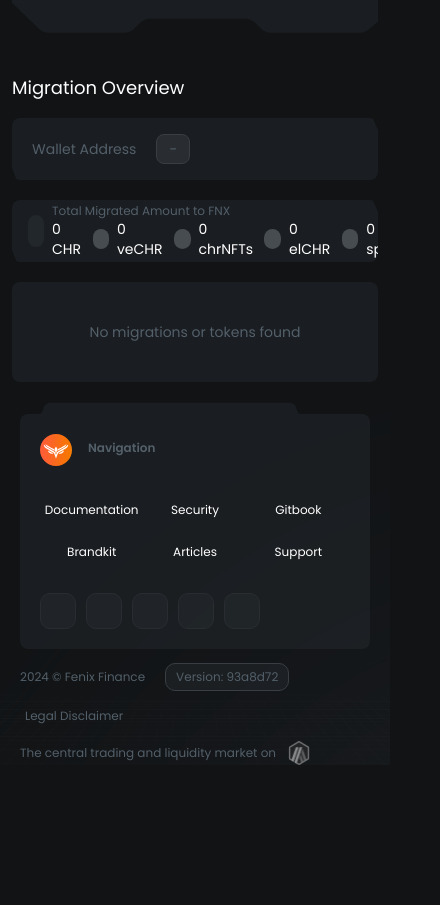
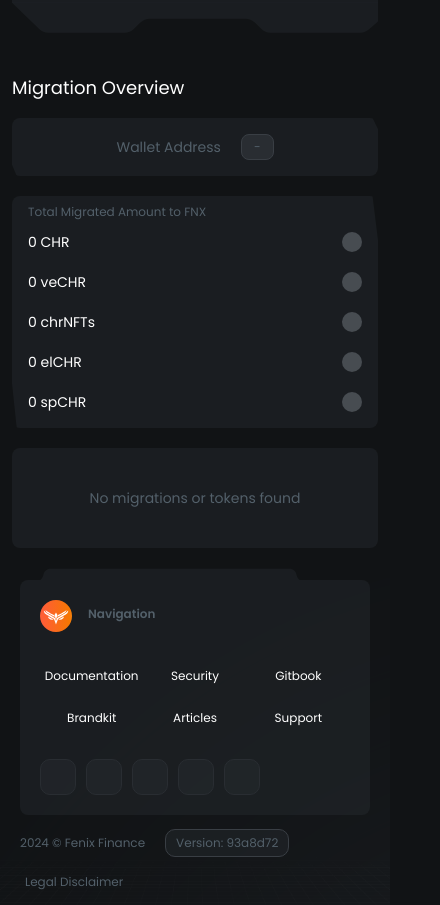
Before and after one commit to josesantanaweb/fenix, a Next.js app: page /claim in a window 390 px wide. Shown: the part 1204-2109 px from the top of the page, 440 px wide, since content can reach past the window. Before the commit the page ends 1985 px from the top, so only its background shows below. Built offline with nearby package versions, Linux system fonts and the light colour scheme.

Commit message:
feat: address migration

```diff
--- a/components/Claim/AddressCheck.tsx
+++ b/components/Claim/AddressCheck.tsx
@@ -14,29 +14,37 @@
   const handlerMigrateCheck = () => setMigrateStatus('wrong')
 
   return (
-    <div className="flex items-center gap-4 md:w-2/3 px-5 py-4 box-large">
-      <div className="flex items-center gap-5">
+    <div className="flex items-center gap-4 md:w-2/3 px-5 py-4 box-large flex-col md:flex-row">
+      <div className="flex items-center gap-5 md:flex-row">
         <p className="text-sm text-shark-100">Wallet Address</p>
-        <span className="px-3 py-1 text-sm border rounded-lg text-shark-100 bg-shark-400 border-shark-300">
+        <span className="px-3 py-1 text-xs md:text-sm border rounded-lg text-center text-shark-100 bg-shark-400 border-shark-300 truncate max-w-[200px]">
           {isConnected ? '0x878dfbs83fabc3x97d3469743d4E7' : '-'}
         </span>
       </div>
       {!migrateStatus && isConnected && (
-        <Button className="!py-2" onClick={handlerMigrateCheck}>
+        <Button className="!py-2 w-full md:w-auto" onClick={handlerMigrateCheck}>
           Check
         </Button>
       )}
       {migrateStatus === 'success' && (
         <div className="flex items-center gap-3">
-          <Button variant="tertiary" className="!py-2 !text-green-500 hover:!text-white" onClick={handlerMigrateCheck}>
+          <Button
+            variant="tertiary"
+            className="!py-2 !text-green-500 hover:!text-white w-[90%] md:w-auto"
+            onClick={handlerMigrateCheck}
+          >
             Check
           </Button>
           <span className="icon-check text-2xl text-green-500"></span>
         </div>
       )}
       {migrateStatus === 'wrong' && (
-        <div className="flex items-center gap-3">
-          <Button variant="tertiary" className="!py-2 !text-red-500 hover:!text-white" onClick={handlerMigrateCheck}>
+        <div className="flex items-center gap-3 w-full md:w-auto">
+          <Button
+            variant="tertiary"
+            className="!py-2 !text-red-500 hover:!text-white w-[90%] md:w-auto"
+            onClick={handlerMigrateCheck}
+          >
             Check
           </Button>
           <span className="icon-x-circle text-2xl text-red-500"></span>
--- a/components/Claim/TotalMigrated.tsx
+++ b/components/Claim/TotalMigrated.tsx
@@ -6,32 +6,32 @@
     const isConnected = useStore((state) => state.isConnected)
 
   return (
-    <div className="relative flex items-center md:w-1/3 h-[62px] px-4 py-2 rounded-lg box-large gap-2">
-      <div className="flex items-center justify-center w-8 h-8 p-2 rounded-lg bg-shark-400 bg-opacity-60">
+    <div className="relative flex items-center md:w-1/3 md:h-[62px] px-4 py-2 rounded-lg box-large gap-2">
+      <div className="hidden md:flex items-center justify-center w-8 h-8 p-2 rounded-lg bg-shark-400 bg-opacity-60">
         <span
           className={`inline-block text-xl text-transparent bg-gradient-to-r from-outrageous-orange-500 to-festival-500 bg-clip-text icon-compass`}
         ></span>
       </div>
       <div className="">
-        <p className="text-xs text-shark-100">Total Migrated Amount to FNX</p>
-        <div className="flex items-center gap-2">
-          <div className="flex items-center gap-2">
+        <p className="text-xs text-shark-100 mb-3 md:mb-0">Total Migrated Amount to FNX</p>
+        <div className="flex items-center gap-3 md:gap-2 flex-wrap md:flex-nowrap">
+          <div className="flex items-center gap-2 w-full md:w-auto mb-2 md:mb-0 justify-between md:justify-start">
             <h3 className="text-sm text-white">0 CHR</h3>
             <span className="flex items-center justify-center w-5 h-5 text-xs text-white rounded-full icon-info bg-shark-200 hover:bg-outrageous-orange-500 cursor-pointer"></span>
           </div>
-          <div className="flex items-center gap-2">
+          <div className="flex items-center gap-2 w-full md:w-auto mb-2 md:mb-0 justify-between md:justify-start">
             <h3 className="text-sm text-white">0 veCHR </h3>
             <span className="flex items-center justify-center w-5 h-5 text-xs text-white rounded-full icon-info bg-shark-200 hover:bg-outrageous-orange-500 cursor-pointer"></span>
           </div>
-          <div className="flex items-center gap-2">
+          <div className="flex items-center gap-2 w-full md:w-auto mb-2 md:mb-0 justify-between md:justify-start">
             <h3 className="text-sm text-white">0 chrNFTs</h3>
             <span className="flex items-center justify-center w-5 h-5 text-xs text-white rounded-full icon-info bg-shark-200 hover:bg-outrageous-orange-500 cursor-pointer"></span>
           </div>
-          <div className="flex items-center gap-2">
+          <div className="flex items-center gap-2 w-full md:w-auto mb-2 md:mb-0 justify-between md:justify-start">
             <h3 className="text-sm text-white">0 elCHR</h3>
             <span className="flex items-center justify-center w-5 h-5 text-xs text-white rounded-full icon-info bg-shark-200 hover:bg-outrageous-orange-500 cursor-pointer"></span>
           </div>
-          <div className="flex items-center gap-2">
+          <div className="flex items-center gap-2 w-full md:w-auto mb-2 md:mb-0 justify-between md:justify-start">
             <h3 className="text-sm text-white">0 spCHR</h3>
             <span className="flex items-center justify-center w-5 h-5 text-xs text-white rounded-full icon-info bg-shark-200 hover:bg-outrageous-orange-500 cursor-pointer"></span>
           </div>
--- a/styles/globals.css
+++ b/styles/globals.css
@@ -18,7 +18,7 @@
 }
 
 ::-webkit-scrollbar-thumb {
-  @apply bg-white rounded-xl w-2 border-4 border-solid border-shark-400;
+  @apply bg-white rounded-xl w-2 border-4 border-solid border-shark-400 bg-opacity-40;
 }
 
 /************* Button ***********/
```
